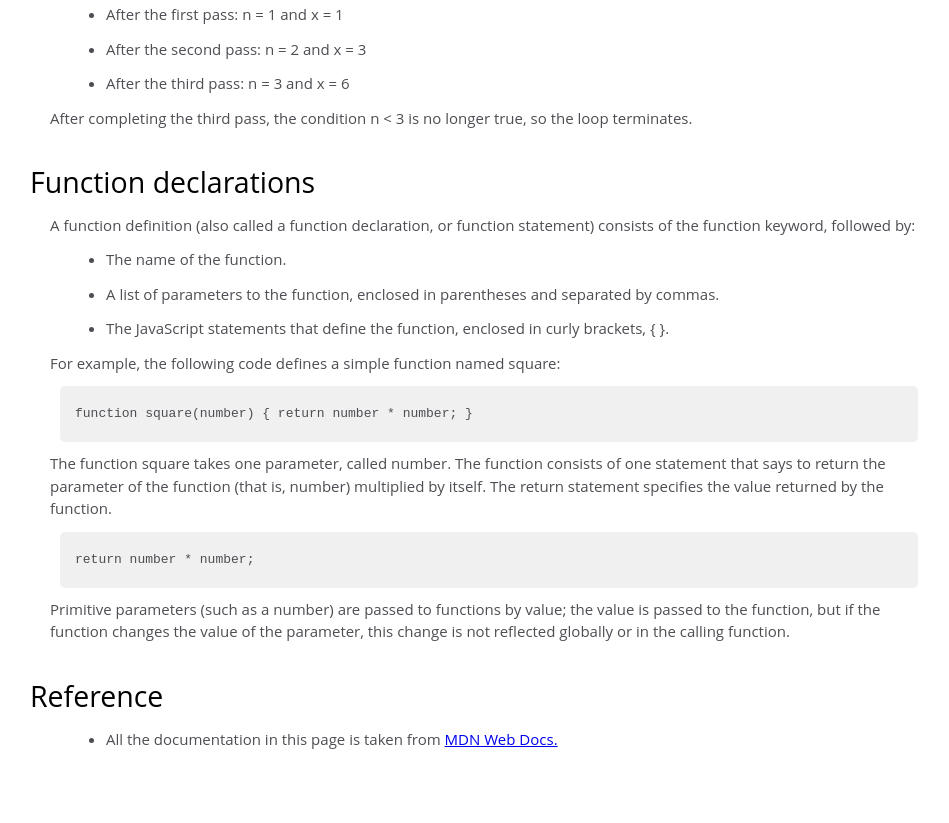
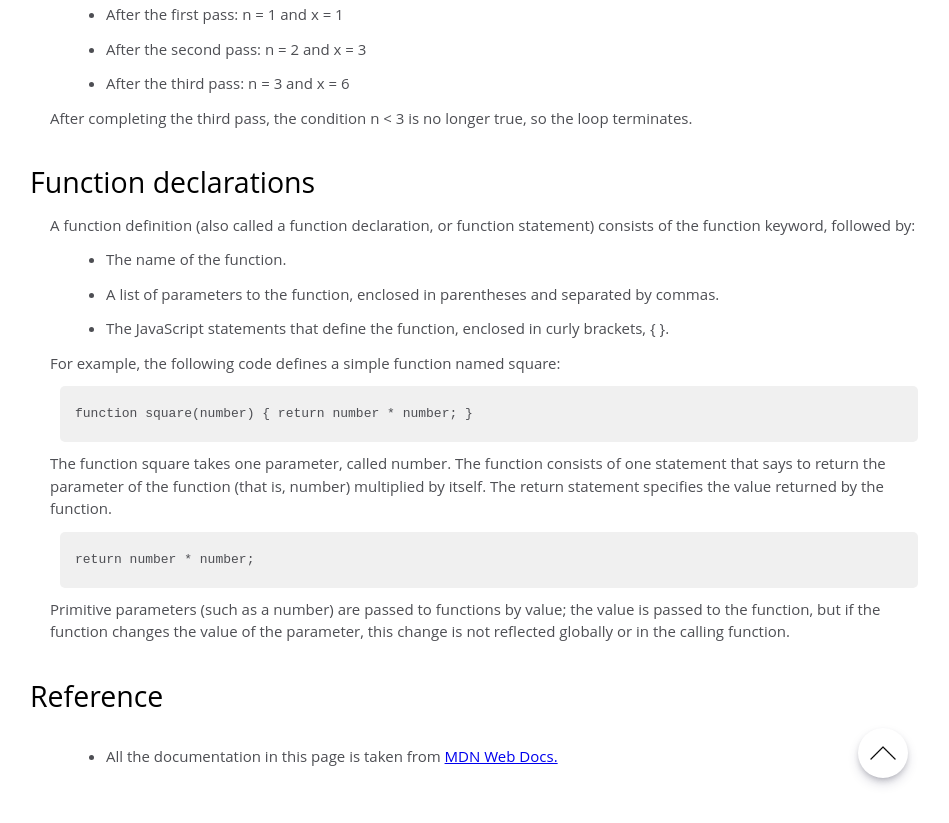
Before and after one commit to devkilyungi/technical-documentation-page, a plain HTML site: page index.html in a window 1280 px wide. Shown: the part 5122-5945 px from the top of the page, without its empty margins (306-1255 px from the left). Drawn offline with Linux system fonts and the light colour scheme.

Commit message:
added back to top button

```diff
--- a/css/styles.css
+++ b/css/styles.css
@@ -100,6 +100,29 @@ header {
   word-wrap: normal;
 }
 
+#main-doc .main-section:last-of-type article {
+  display: flex;
+  justify-content: space-between;
+  align-items: center;
+}
+
+#main-doc article button {
+  width: 50px;
+  height: 50px;
+  padding: 10px;
+  background-color: #ffffff;
+  border: none;
+  cursor: pointer;
+  border-radius: 50%;
+  margin: 0 20px 20px 0;
+  box-shadow: rgba(50, 50, 93, 0.25) 0px 6px 12px -2px, rgba(0, 0, 0, 0.3) 0px 3px 7px -3px;
+  transition: all 0.2s ease-in-out;
+}
+
+#main-doc article button:hover {
+  transform: scale(1.1);
+}
+
 /* Media Queries */
 
 @media screen and (max-width: 768px) {
--- a/index.html
+++ b/index.html
@@ -482,6 +482,11 @@
               </a>
             </li>
           </ul>
+          <a href="#Introduction">
+            <button type="button" class="back-to-top">
+              <img src="./assets/arrow-icon.gif" alt="Arrow icon for back to top button">
+            </button>
+          </a>
         </article>
       </section>
     </main>
```
Also changed, not shown: assets/arrow-icon.gif (added).
